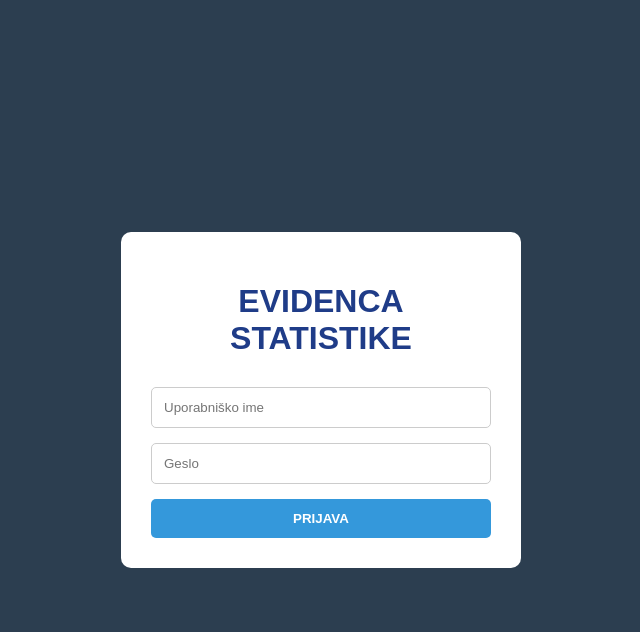
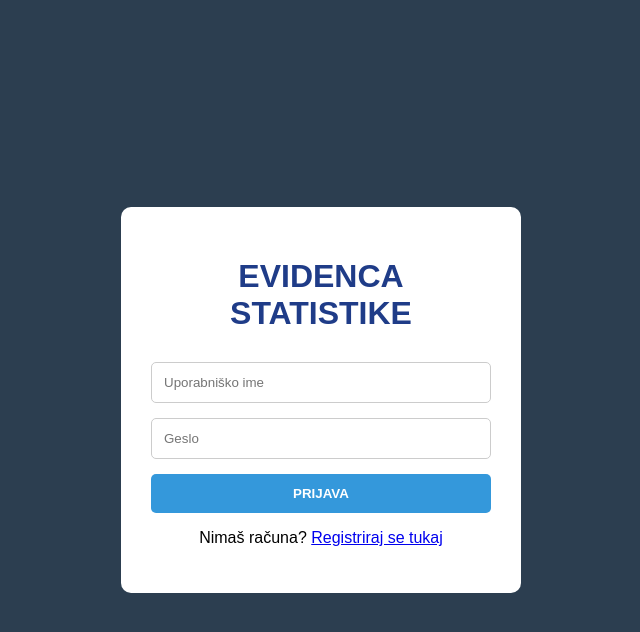
Before and after one commit to valtovornik10-gif/EVIDENCA-STATISTIKE-NOGOMETNE-TEKME, a PHP site: page /prijava.php in a window 1280 px wide. Shown: the top 632 px of the page, without its empty margins (319-959 px from the left). Run offline with PHP 8.4, Linux system fonts and the light colour scheme.

Commit message:
Update prijava.php

```diff
--- a/prijava.php
+++ b/prijava.php
@@ -24,9 +24,9 @@ session_start();
 
     <form action="prijava_preveri.php" method="POST">
 
-        <input type="text" name="uporabnisko_ime" placeholder="Uporabniško ime" required >
+        <input type="text" name="uporabnisko_ime" placeholder="Uporabniško ime" required>
 
-        <input type="password" name="geslo" placeholder="Geslo" required >
+        <input type="password" name="geslo" placeholder="Geslo" required>
 
         <button type="submit" name="prijava">
             PRIJAVA
@@ -34,6 +34,11 @@ session_start();
 
     </form>
 
+    <p>
+        Nimaš računa?
+        <a href="registracija.php">Registriraj se tukaj</a>
+    </p>
+
 </div>
 
 </body>
```
